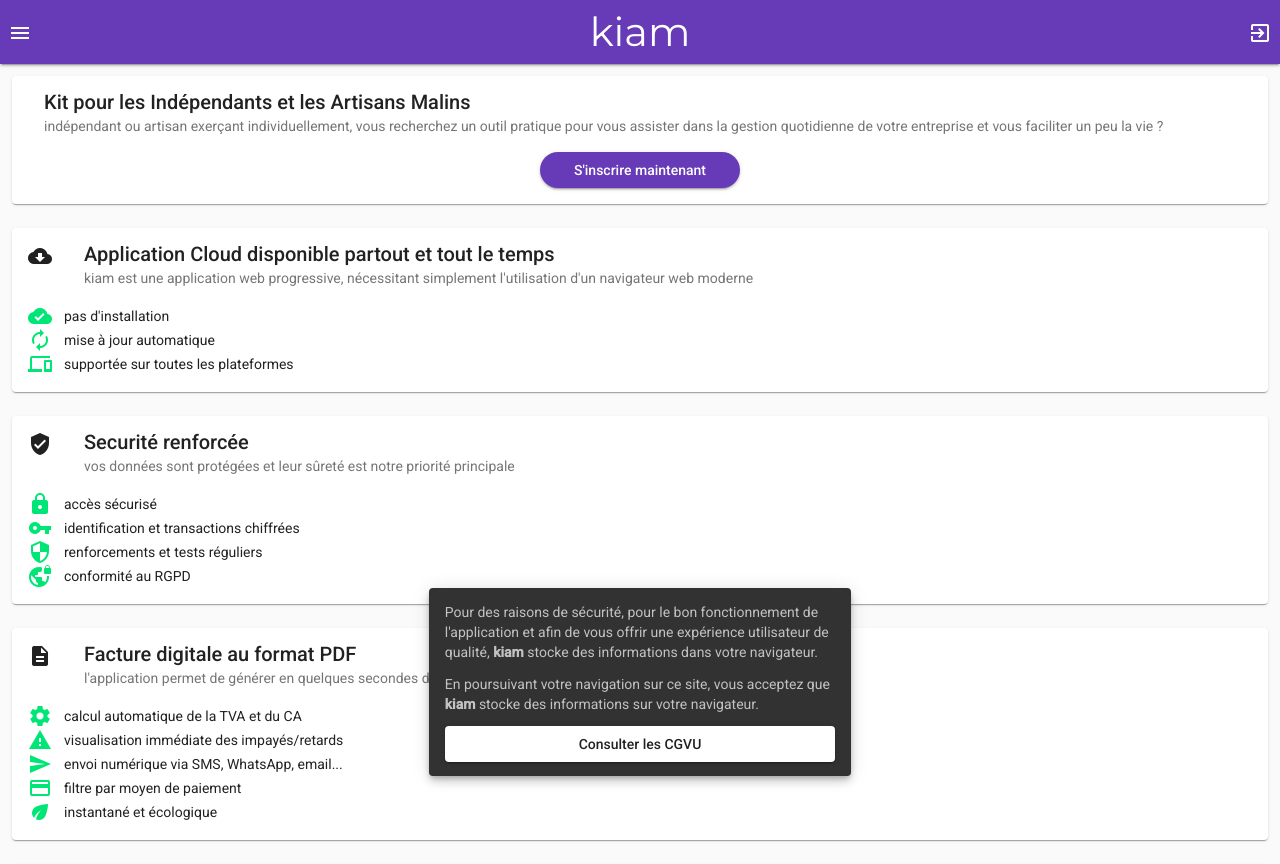
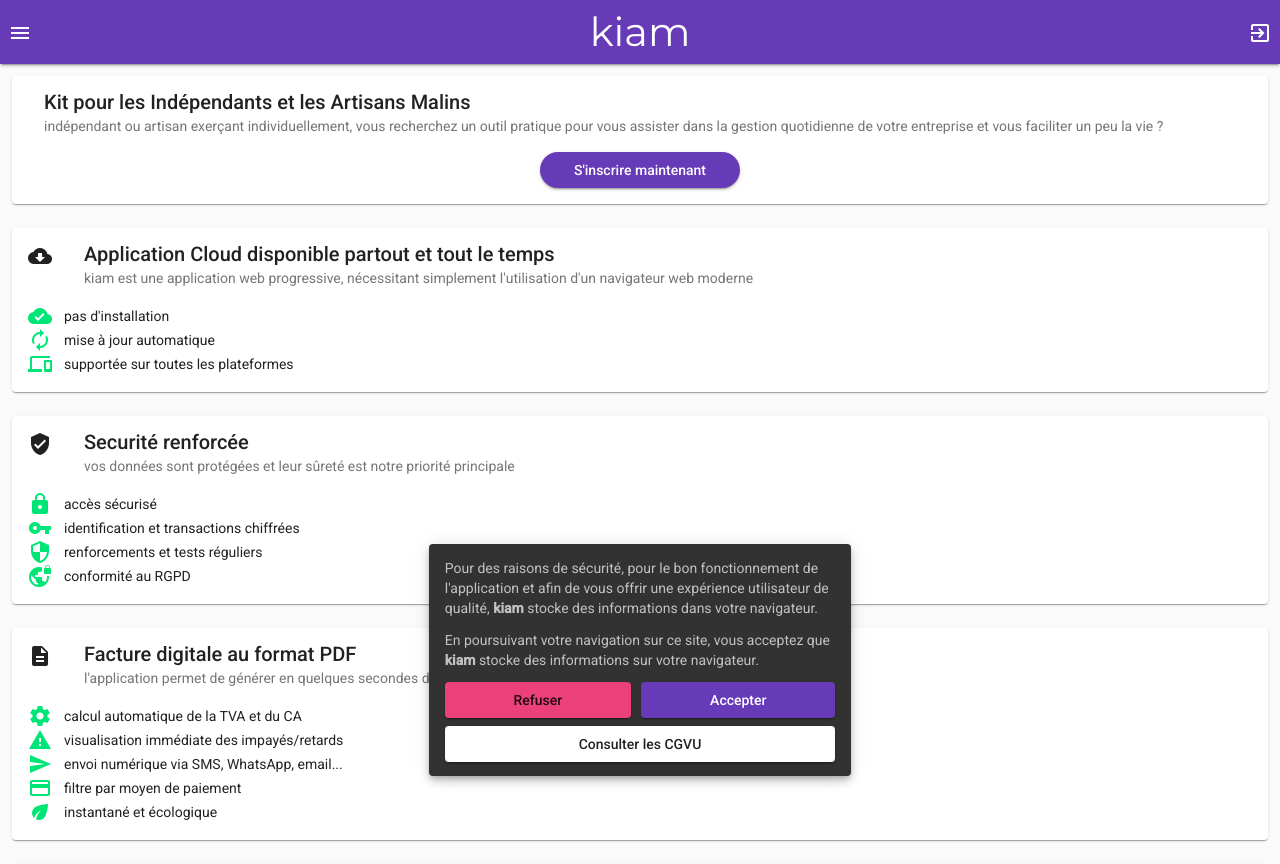
Before and after one commit to trendev/kiam-welcome, an Angular app: page /home in a window 1280 px wide. Built offline with nearby package versions, Linux system fonts and the light colour scheme.

Commit message:
change button size

```diff
--- a/src/app/cookie-consent/cookie-consent.component.html
+++ b/src/app/cookie-consent/cookie-consent.component.html
@@ -4,6 +4,11 @@
 <p> En poursuivant votre navigation sur ce site, vous acceptez que <b>{{title}}</b> stocke des informations sur votre
     navigateur.</p>
 <div class="actions">
+    <div class="agreement">
+        <a mat-raised-button class="action" color="warn">Refuser</a>
+        <div class="glue"></div>
+        <a mat-raised-button class="action" color="primary">Accepter</a>
+    </div>
     <a mat-raised-button class='tos'
         href="https://firebasestorage.googleapis.com/v0/b/comptandye-4c50d.appspot.com/o/cgvu%2Fcgvu.pdf?alt=media&token=38dd0f4c-0045-4ad6-9b9a-41dd11842b06"
         target="_blank">Consulter les CGVU</a>
--- a/src/app/cookie-consent/cookie-consent.component.scss
+++ b/src/app/cookie-consent/cookie-consent.component.scss
@@ -1,8 +1,22 @@
 .actions {
     display: flex;
-    justify-content: stretch;
+    flex-direction: column;
 }
 
-.tos{
+.agreement {
+    display: flex;
+    justify-content: space-between;
+}
+
+.action {
+    flex-grow: 10;
+}
+
+.glue{
+    flex: 1 1 auto;
+}
+
+.tos {
+    margin-top: 8px;
     flex-grow: 2;
 }
```
